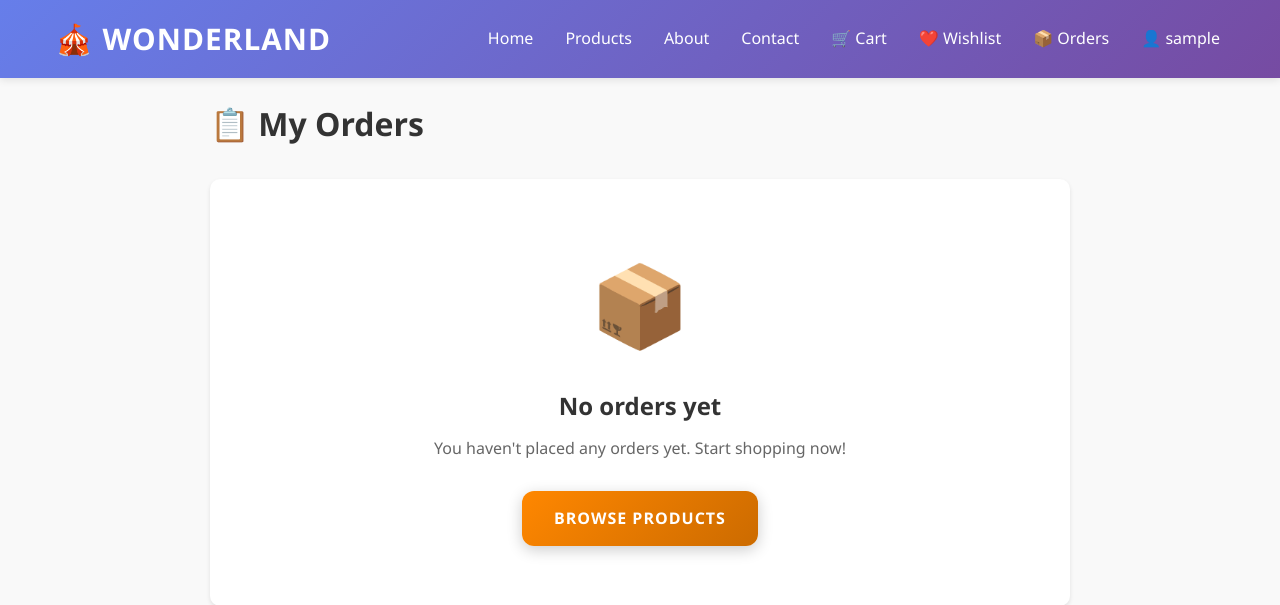
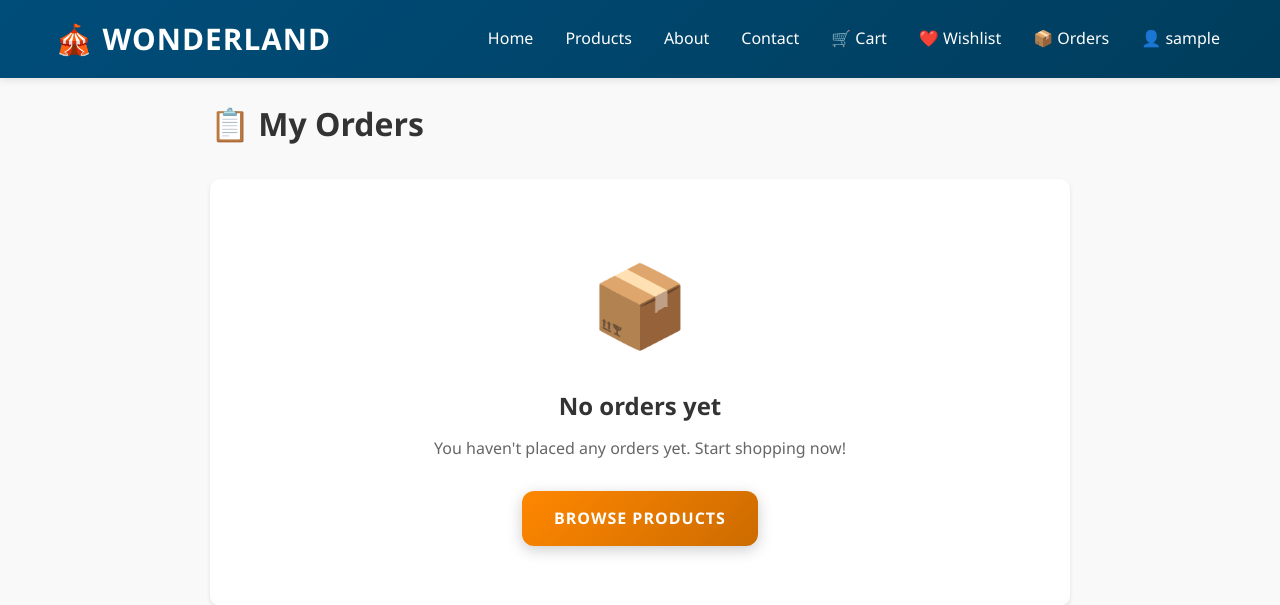
Before and after one commit to hasanzafzal/Wonderland-Toy-Store, a Flask app: page /orders in a window 1280 px wide. Shown: the top 605 px of the page. Run offline with Flask 3, Linux system fonts and the light colour scheme; the visitor is signed in with stand-in values (Sample User, id 1); data that the repository does not hold is empty.

Commit message:
theme update

```diff
--- a/app/static/css/style.css
+++ b/app/static/css/style.css
@@ -257,7 +257,7 @@ body {
 .product-image {
     width: 100%;
     height: 250px;
-    background: linear-gradient(135deg, #667eea 0%, #764ba2 100%);
+    background: linear-gradient(135deg, #004D7A 0%, #003D5C 100%);
     display: flex;
     align-items: center;
     justify-content: center;
@@ -521,7 +521,7 @@ body {
 /* ========== NEWSLETTER SECTION ========== */
 .newsletter-section {
     padding: 4rem 0;
-    background: linear-gradient(135deg, #667eea 0%, #764ba2 100%);
+    background: linear-gradient(135deg, #004D7A 0%, #003D5C 100%);
     color: white;
 }
 
--- a/app/templates/admin/dashboard.html
+++ b/app/templates/admin/dashboard.html
@@ -139,7 +139,7 @@
     }
 
     .kpi-card {
-        background: linear-gradient(135deg, #667eea 0%, #764ba2 100%);
+        background: linear-gradient(135deg, #004D7A 0%, #003D5C 100%);
         color: white;
         padding: 20px;
         border-radius: 10px;
--- a/app/templates/admin_dashboard.html
+++ b/app/templates/admin_dashboard.html
@@ -143,7 +143,7 @@
     }
 
     .kpi-card {
-        background: linear-gradient(135deg, #667eea 0%, #764ba2 100%);
+        background: linear-gradient(135deg, #004D7A 0%, #003D5C 100%);
         color: white;
         padding: 20px;
         border-radius: 10px;
--- a/app/templates/base.html
+++ b/app/templates/base.html
@@ -149,7 +149,7 @@
         }
 
         .navbar {
-            background: linear-gradient(135deg, #667eea 0%, #764ba2 100%);
+            background: linear-gradient(135deg, #004D7A 0%, #003D5C 100%);
             padding: 1rem 0;
             box-shadow: 0 2px 8px rgba(0, 0, 0, 0.1);
         }
--- a/app/templates/category.html
+++ b/app/templates/category.html
@@ -142,7 +142,7 @@ function showNotification(message) {
 .product-image {
     width: 100%;
     height: 250px;
-    background: linear-gradient(135deg, #667eea 0%, #764ba2 100%);
+    background: linear-gradient(135deg, #004D7A 0%, #003D5C 100%);
     display: flex;
     align-items: center;
     justify-content: center;
--- a/app/templates/dashboard.html
+++ b/app/templates/dashboard.html
@@ -116,7 +116,7 @@
     }
 
     .stats-card {
-        background: linear-gradient(135deg, #667eea 0%, #764ba2 100%);
+        background: linear-gradient(135deg, #004D7A 0%, #003D5C 100%);
         color: white;
         padding: 20px;
         border-radius: 10px;
--- a/app/templates/orders.html
+++ b/app/templates/orders.html
@@ -81,7 +81,7 @@
     }
 
     .order-header {
-        background: linear-gradient(135deg, #667eea 0%, #764ba2 100%);
+        background: linear-gradient(135deg, #004D7A 0%, #003D5C 100%);
         color: white;
         padding: 20px;
         display: flex;
--- a/app/templates/wishlist.html
+++ b/app/templates/wishlist.html
@@ -106,7 +106,7 @@
     .product-image {
         width: 100%;
         height: 200px;
-        background: linear-gradient(135deg, #667eea 0%, #764ba2 100%);
+        background: linear-gradient(135deg, #004D7A 0%, #003D5C 100%);
         display: flex;
         align-items: center;
         justify-content: center;
```
